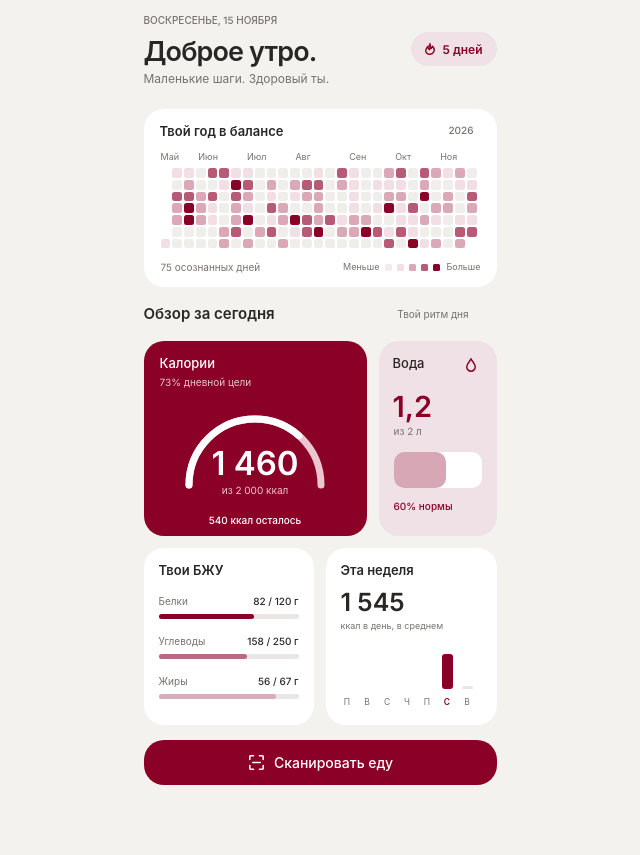
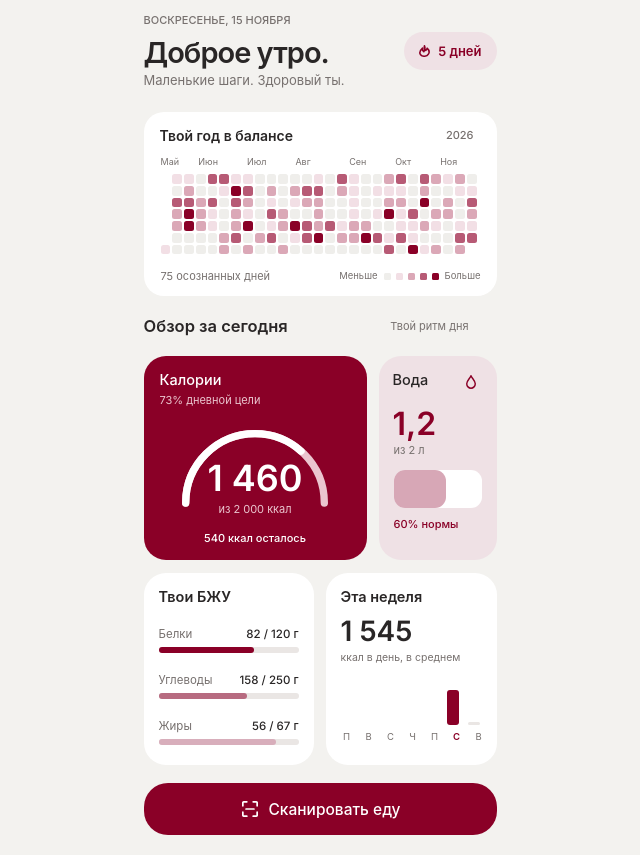
Before and after one commit to PavlovIvan1/ProCal, a Next.js app: page / in a window 1280 px wide. Shown: the whole page, without its empty margins (320-960 px from the left). Before the commit the page ends 805 px from the top, so only its background shows below. Built offline with nearby package versions, Linux system fonts and the light colour scheme; a web font is replaced by a local one.

Commit message:
bigger, comfier home page: larger fonts, taller cards, bigger scan button

```diff
--- a/src/App.tsx
+++ b/src/App.tsx
@@ -124,9 +124,9 @@ function WaterCard() {
 function MacrosCard() {
   const { today, goals } = useStore();
   const rows = [
-    { label: "Белки", value: `${today.protein} / ${goals.protein} г`, frac: today.protein / goals.protein, color: "#8a0027", top: 47, barTop: 66 },
-    { label: "Углеводы", value: `${today.carbs} / ${goals.carbs} г`, frac: today.carbs / goals.carbs, color: "#b76b80", top: 87, barTop: 106 },
-    { label: "Жиры", value: `${today.fat} / ${goals.fat} г`, frac: today.fat / goals.fat, color: "#d8aebb", top: 127, barTop: 146 },
+    { label: "Белки", value: `${today.protein} / ${goals.protein} г`, frac: today.protein / goals.protein, color: "#8a0027", top: 54, barTop: 74 },
+    { label: "Углеводы", value: `${today.carbs} / ${goals.carbs} г`, frac: today.carbs / goals.carbs, color: "#b76b80", top: 100, barTop: 120 },
+    { label: "Жиры", value: `${today.fat} / ${goals.fat} г`, frac: today.fat / goals.fat, color: "#d8aebb", top: 146, barTop: 166 },
   ];
   return (
     <section className="cmac">
@@ -205,7 +205,7 @@ function HomePage({ onScan }: { onScan(): void }) {
         <WeekCard />
       </div>
       <button className="scan" onClick={onScan}>
-        <FigIcon src={scanFrame.src} w={19} group="12.5%" img="-5.96%" />
+        <FigIcon src={scanFrame.src} w={21} group="12.5%" img="-5.96%" />
         Сканировать еду
       </button>
     </main>
--- a/src/styles/global.css
+++ b/src/styles/global.css
@@ -106,13 +106,13 @@ button {
 /* ---- greeting ---- */
 .gr {
   position: relative;
-  height: 72px;
+  height: 78px;
 }
 .gr-date {
   position: absolute;
   left: 0;
   top: 0;
-  font-size: 10px;
+  font-size: 11px;
   font-weight: 500;
   color: var(--muted);
 }
@@ -120,32 +120,32 @@ button {
   position: absolute;
   left: 0;
   top: 21px;
-  font-size: 27px;
+  font-size: 29px;
   font-weight: 600;
-  letter-spacing: -0.9px;
+  letter-spacing: -1px;
   color: var(--ink);
 }
 .gr-sub {
   position: absolute;
   left: 0;
-  top: 57px;
-  font-size: 12px;
+  top: 58px;
+  font-size: 13px;
   color: var(--muted);
 }
 .gr-badge {
   position: absolute;
   right: 0;
   top: 18px;
-  height: 34px;
-  padding: 0 14px 0 10px;
-  border-radius: 17px;
+  height: 38px;
+  padding: 0 15px 0 11px;
+  border-radius: 19px;
   background: var(--pink);
   display: flex;
   align-items: center;
-  gap: 5px;
+  gap: 6px;
 }
 .gr-badge b {
-  font-size: 12px;
+  font-size: 13px;
   font-weight: 600;
   color: var(--brand);
 }
@@ -153,31 +153,31 @@ button {
 /* ---- half-year card ---- */
 .ycard {
   position: relative;
-  height: 178px;
-  margin-top: 23px;
+  height: 184px;
+  margin-top: 20px;
   background: #fff;
   border-radius: 20px;
 }
 .ycard-title {
   position: absolute;
   left: 16px;
-  top: 14px;
-  font-size: 13px;
+  top: 15px;
+  font-size: 14px;
   font-weight: 600;
   color: var(--ink);
 }
 .ycard-year {
   position: absolute;
   right: 23px;
-  top: 15px;
-  font-size: 10px;
+  top: 17px;
+  font-size: 11px;
   font-weight: 500;
   color: var(--muted);
 }
 .ycard-months {
   position: absolute;
   left: 17px;
-  top: 42px;
+  top: 44px;
   width: 316px;
   max-width: calc(100% - 30px);
   display: grid;
@@ -188,7 +188,7 @@ button {
 .ycard-grid {
   position: absolute;
   left: 17px;
-  top: 59px;
+  top: 62px;
   width: 316px;
   max-width: calc(100% - 30px);
   display: grid;
@@ -205,19 +205,19 @@ button {
   position: absolute;
   left: 17px;
   right: 16px;
-  top: 152px;
+  top: 158px;
   display: flex;
   justify-content: space-between;
 }
 .ycard-count {
-  font-size: 10px;
+  font-size: 11px;
   color: var(--muted);
 }
 .ycard-legend {
   display: flex;
   align-items: flex-start;
   gap: 6px;
-  font-size: 9px;
+  font-size: 9.5px;
   color: var(--muted);
 }
 .ycard-squares {
@@ -234,22 +234,22 @@ button {
 /* ---- overview heading ---- */
 .ovh {
   position: relative;
-  height: 23px;
-  margin-top: 18px;
+  height: 26px;
+  margin-top: 20px;
 }
 .ovh h2 {
   position: absolute;
   left: 0;
   top: 0;
-  font-size: 15px;
+  font-size: 16.5px;
   font-weight: 600;
   color: var(--ink);
 }
 .ovh span {
   position: absolute;
   right: 28px;
-  top: 3px;
-  font-size: 10px;
+  top: 4px;
+  font-size: 11px;
   color: var(--muted);
 }
 
@@ -257,30 +257,30 @@ button {
 .orow {
   display: flex;
   gap: 12px;
-  margin-top: 13px;
+  margin-top: 14px;
 }
 
 .ccal {
   position: relative;
   flex: 223 1 0;
   min-width: 0;
-  height: 195px;
+  height: 204px;
   background: var(--brand);
-  border-radius: 20px;
+  border-radius: 22px;
   color: #fff;
 }
 .ccal-title {
   position: absolute;
   left: 16px;
-  top: 14px;
-  font-size: 13px;
+  top: 15px;
+  font-size: 14.5px;
   font-weight: 500;
 }
 .ccal-sub {
   position: absolute;
   left: 16px;
-  top: 35px;
-  font-size: 10px;
+  top: 38px;
+  font-size: 11px;
   color: var(--cal-sub);
 }
 .ccal-trend {
@@ -290,38 +290,38 @@ button {
 }
 .ccal-gauge {
   position: absolute;
-  top: 65px;
+  top: 64px;
   left: 50%;
   transform: translateX(-50%);
-  width: 158px;
-  max-width: calc(100% - 24px);
+  width: 166px;
+  max-width: calc(100% - 22px);
   height: auto;
 }
 .ccal-num {
   position: absolute;
-  top: 102px;
+  top: 100px;
   left: 0;
   right: 0;
   text-align: center;
-  font-size: 33px;
+  font-size: 36px;
   font-weight: 600;
 }
 .ccal-of {
   position: absolute;
-  top: 143px;
+  top: 147px;
   left: 0;
   right: 0;
   text-align: center;
-  font-size: 10px;
+  font-size: 11px;
   color: var(--cal-sub);
 }
 .ccal-left {
   position: absolute;
-  top: 173px;
+  top: 176px;
   left: 0;
   right: 0;
   text-align: center;
-  font-size: 10px;
+  font-size: 11px;
   font-weight: 500;
 }
 
@@ -329,45 +329,45 @@ button {
   position: relative;
   flex: 118 1 0;
   min-width: 0;
-  height: 195px;
+  height: 204px;
   background: var(--pink);
-  border-radius: 20px;
+  border-radius: 22px;
 }
 .cwat-title {
   position: absolute;
   left: 14px;
-  top: 14px;
-  font-size: 13px;
+  top: 15px;
+  font-size: 14.5px;
   font-weight: 500;
   color: var(--ink);
 }
 .cwat-drop {
   position: absolute;
   right: 17px;
-  top: 15px;
+  top: 17px;
 }
 .cwat-num {
   position: absolute;
   left: 14px;
   top: 48px;
-  font-size: 29px;
+  font-size: 32px;
   font-weight: 600;
   color: var(--brand);
 }
 .cwat-of {
   position: absolute;
   left: 15px;
-  top: 84px;
-  font-size: 10px;
+  top: 88px;
+  font-size: 11px;
   color: var(--muted);
 }
 .cwat-bar {
   position: absolute;
   left: 15px;
   right: 15px;
-  top: 111px;
-  height: 36px;
-  border-radius: 10px;
+  top: 114px;
+  height: 38px;
+  border-radius: 11px;
   background: #fff;
 }
 .cwat-bar span {
@@ -376,14 +376,14 @@ button {
   top: 0;
   bottom: 0;
   width: 60.2%;
-  border-radius: 10px;
+  border-radius: 11px;
   background: var(--water-fill);
 }
 .cwat-pct {
   position: absolute;
   left: 15px;
-  top: 159px;
-  font-size: 10px;
+  top: 162px;
+  font-size: 11px;
   font-weight: 500;
   color: var(--brand);
 }
@@ -392,16 +392,16 @@ button {
 .mrow {
   display: flex;
   gap: 12px;
-  margin-top: 12px;
+  margin-top: 13px;
 }
 
 .cmac {
   position: relative;
   flex: 170 1 0;
   min-width: 0;
-  height: 177px;
+  height: 192px;
   background: #fff;
-  border-radius: 20px;
+  border-radius: 22px;
 }
 .cmac > span {
   display: block;
@@ -412,21 +412,21 @@ button {
 .cmac-title {
   position: absolute;
   left: 15px;
-  top: 14px;
-  font-size: 13px;
+  top: 15px;
+  font-size: 14.5px;
   font-weight: 600;
   color: var(--ink);
 }
 .cmac-label {
   position: absolute;
   left: 15px;
-  font-size: 10px;
+  font-size: 11.5px;
   color: var(--muted);
 }
 .cmac-value {
   position: absolute;
   right: 15px;
-  font-size: 10px;
+  font-size: 11.5px;
   font-weight: 500;
   color: var(--ink);
 }
@@ -434,75 +434,75 @@ button {
   position: absolute;
   left: 15px;
   right: 15px;
-  height: 5px;
-  border-radius: 2.5px;
+  height: 6px;
+  border-radius: 3px;
   background: var(--track);
 }
 .cmac-track span {
   position: absolute;
   left: 0;
   top: 0;
-  height: 5px;
-  border-radius: 2.5px;
+  height: 6px;
+  border-radius: 3px;
 }
 
 .cweek {
   position: relative;
   flex: 171 1 0;
   min-width: 0;
-  height: 177px;
+  height: 192px;
   background: #fff;
-  border-radius: 20px;
+  border-radius: 22px;
 }
 .cweek-title {
   position: absolute;
   left: 15px;
-  top: 14px;
-  font-size: 13px;
+  top: 15px;
+  font-size: 14.5px;
   font-weight: 600;
   color: var(--ink);
 }
 .cweek-num {
   position: absolute;
   left: 15px;
-  top: 39px;
-  font-size: 25px;
+  top: 41px;
+  font-size: 28px;
   font-weight: 600;
   color: var(--ink);
 }
 .cweek-avg {
   position: absolute;
   left: 15px;
-  top: 72px;
-  font-size: 9px;
+  top: 78px;
+  font-size: 10.5px;
   color: var(--muted);
 }
 .cweek-bars {
   position: absolute;
   left: 16px;
-  bottom: 36px;
+  bottom: 40px;
   display: flex;
   align-items: flex-end;
   gap: 9px;
   max-width: calc(100% - 31px);
 }
 .cweek-bars span {
-  width: 11px;
+  width: 12px;
   flex: 0 1 auto;
   min-width: 0;
   border-radius: 3px;
 }
 .cweek-labels {
   position: absolute;
-  left: 16px;
-  top: 149px;
+  left: 15px;
+  top: 158px;
   display: flex;
-  gap: 9px;
-  font-size: 8.5px;
+  gap: 10px;
+  font-size: 9.5px;
   color: var(--muted);
 }
 .cweek-labels span {
-  width: 11px;
+  width: 12px;
   text-align: center;
 }
 .cweek-bars span.today {
@@ -515,14 +515,14 @@ button {
 
 /* ---- scan button ---- */
 .scan {
-  margin-top: 15px;
+  margin-top: 18px;
   width: 100%;
-  height: 45px;
+  height: 52px;
   border: 0;
-  border-radius: 20px;
+  border-radius: 24px;
   background: var(--brand);
   color: #fff;
-  font-size: 14px;
+  font-size: 15.5px;
   font-weight: 500;
   display: flex;
   align-items: center;
```
